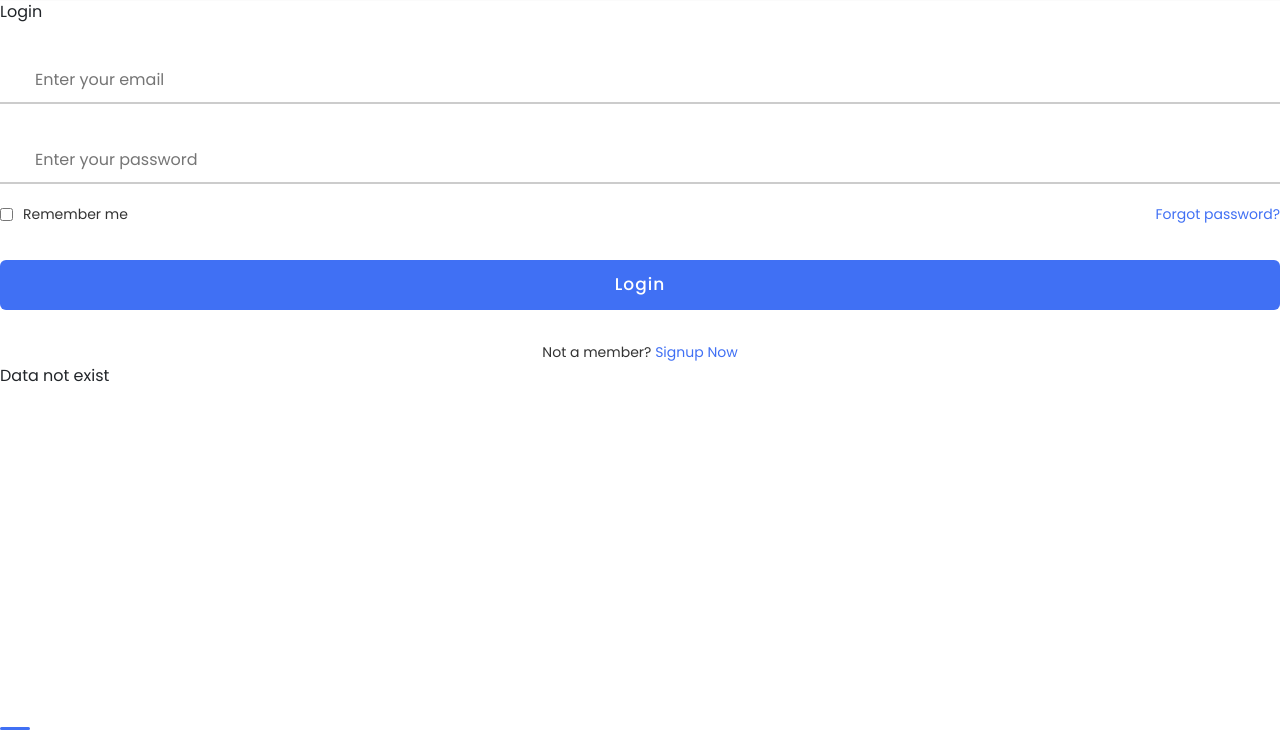
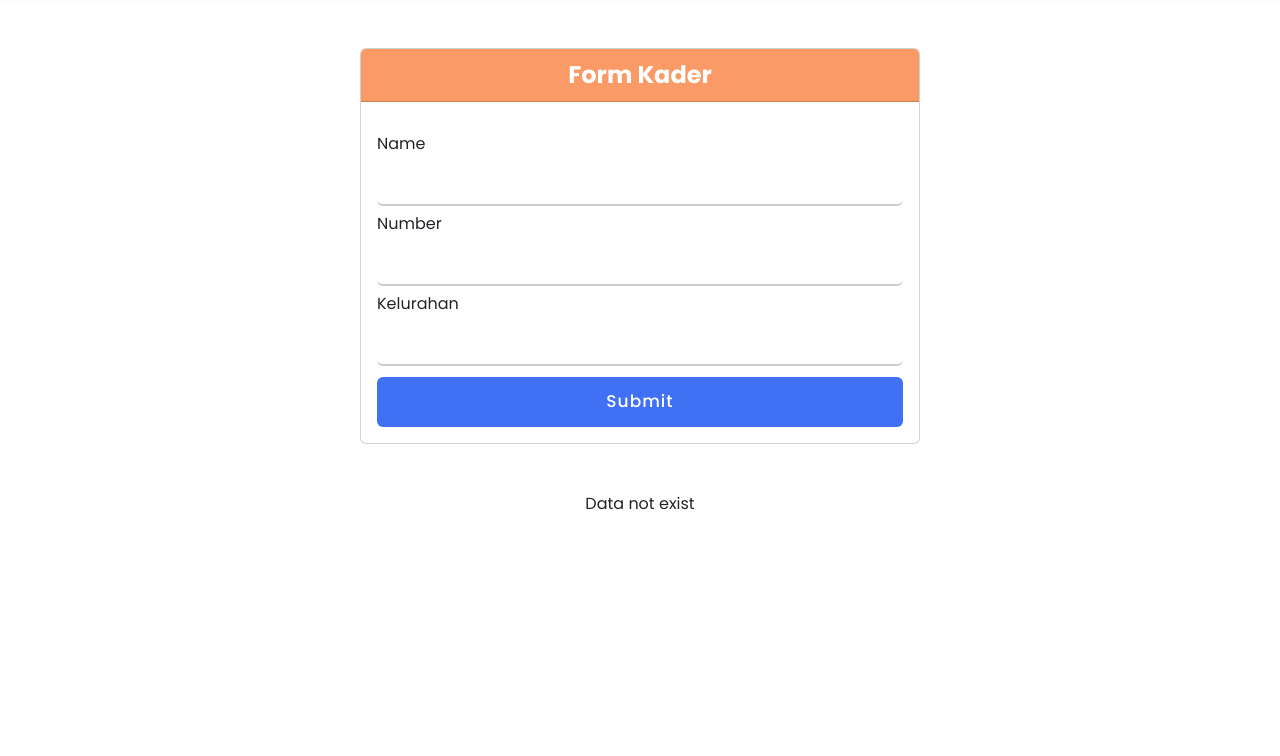
Before and after one commit to michaelalverian/project_wahana-visi-indonesia, a Django app: page /kader in a window 1280 px wide. Shown: the part 70-826 px from the top of the page. Before the commit the page ends 800 px from the top, so only its background shows below. Run offline with Django 4.2, Linux system fonts and the light colour scheme; the visitor is signed in with stand-in values (Sample User, id 1); data that the repository does not hold is empty; some libraries are stand-ins or nearby versions.

Commit message:
bug fixing

```diff
--- a/wvi/models.py
+++ b/wvi/models.py
@@ -43,5 +43,5 @@
     status = models.TextField(null=True)
 
 class Parameters(models.Model):
-    deadline_due_date_field = models.IntegerField(null=True)
-    target_child = models.IntegerField(null=True)
+    deadline_due_date_field = models.IntegerField(default=0)
+    target_child = models.IntegerField(default=0)
--- a/wvi/static/bootstrap/css/navbar.css
+++ b/wvi/static/bootstrap/css/navbar.css
@@ -23,6 +23,7 @@
     align-items: center;
     background: #fff;
     box-shadow: 0 0 1px rgba(0, 0, 0, 0.1);
+    z-index: 999;
 }
 
 nav .logo {
@@ -103,7 +104,7 @@
 }
 
 .overlay {
-    position: fixed;
+    position: absolute;
     top: 0;
     left: -100%;
     height: 1000vh;
@@ -112,6 +113,7 @@
     pointer-events: none;
     transition: all 0.4s ease;
     background: rgba(0, 0, 0, 0.3);
+    z-index: 999;
 }
 
 nav.open~.overlay {
--- a/wvi/templates/child_record.html
+++ b/wvi/templates/child_record.html
@@ -69,8 +69,7 @@
                                 <input type="hidden" name="childrecord_id" value="{{child.id}}">
                                 <select name="kader_id" id="kader">
                                     {% for kader in kaders %}
-                                    <option value="{{kader.id}}" {% if kader.id==child.kader_id.id %} selected {% endif
-                                        %}>{{kader.name}} - {{kader.phone_number}}</option>
+                                    <option value="{{kader.id}}" {% if kader.id == child.kader_id.id %} selected {% endif %}>{{kader.name}} - {{kader.phone_number}}</option>
                                     {% endfor %}
                                     <option value="NULL" {% if child.kader_id is None %} selected {% endif %}></option>
                                 </select>
@@ -132,4 +131,4 @@
 
     });
 </script>
-{% enblock %}
+{% endblock %}
--- a/wvi/templates/correspondence.html
+++ b/wvi/templates/correspondence.html
@@ -63,8 +63,7 @@
                         <input type="hidden" name="correspondence_id" value="{{correspondence.id}}">
                         <select name="kader_id" id="kader">
                             {% for kader in kaders %}
-                            <option value="{{kader.id}}" {% if kader.id==correspondence.kader_id.id %} selected {% endif
-                                %}>{{kader.name}} - {{kader.phone_number}}</option>
+                            <option value="{{kader.id}}" {% if kader.id == correspondence.kader_id.id %} selected {% endif %}>{{kader.name}} - {{kader.phone_number}}</option>
                             {% endfor %}
                             <option value="NULL" {% if correspondence.kader_id is None %} selected {% endif %}></option>
                         </select>
--- a/wvi/templates/kader.html
+++ b/wvi/templates/kader.html
@@ -15,47 +15,62 @@
 </form>
 <hr>
 <br><br> -->
-
+<div class="card mx-auto my-5" style="width: 35rem;">
+    <div class="card-header my-0" style="background-color: rgba(249, 131, 65, 0.8); text-align: center; font-weight: bold; color: #fff; font-size: x-large;">Form Kader</div>
+    <div class="card-body pt-0">
         <div class="forms">
             <div class="form login">
-        <span class="title">Login</span>
-        <form action="#">
+                <form action="/kader/insert" method="post">
+                    {% csrf_token %}
                     <div class="input-field">
-                <input type="text" placeholder="Enter your email" required>
-                <i class="uil uil-envelope icon"></i>
+                        <label for="name">Name</label>
+                        <input type="text" name="name" id="name" class="form-control" required>
                     </div>
                     <div class="input-field">
-                <input type="password" class="password" placeholder="Enter your password" required>
-                <i class="uil uil-lock icon"></i>
-                <i class="uil uil-eye-slash showHidePw"></i>
+                        <label for="number">Number</label>
+                        <input type="text" class="form-control" name="number" id="number" required>
                     </div>
-            <div class="checkbox-text">
-                <div class="checkbox-content">
-                    <input type="checkbox" id="logCheck">
-                    <label for="logCheck" class="text">Remember me</label>
-                </div>
-
-                <a href="#" class="text">Forgot password?</a>
+                    <div class="input-field">
+                        <label for="name">Kelurahan</label>
+                        <input type="text" name="kelurahan" id="kelurahan" class="form-control" required>
                     </div>
                     <div class="input-field button">
-                <input type="button" value="Login">
+                        <input type="submit" value="Submit">
                     </div>
                 </form>
-        <div class="login-signup">
-            <span class="text">Not a member?
-                <a href="#" class="text signup-link">Signup Now</a>
-            </span>
+            </div>
         </div>
     </div>
 </div>
 {% if kaders %}
-<table>
-    <tr>
+<table class="mx-auto">
+    <tr style="background-color: rgba(249, 131, 65, 0.8); color: #fff; text-align: center;">
         <th>Name</th>
         <th>Phone Number</th>
+        <th>Sub-District</th>
+        <th colspan="2">Action</th>
     </tr>
     {% for kader in kaders %}
     <tr>
+        <td class="px-1 py-1"><input type="text" class="form-control" name="name" value="{{kader.name}}"></td>
+        <td class="px-1 py-1"><input type="text" class="form-control" name="number" value="{{kader.phone_number}}"></td>
+        <td class="px-1 py-1"><input type="text" class="form-control" name="kelurahan" value="{{kader.kelurahan}}"></td>
+        <td class="px-1 py-1">
+            <form action="kader/update" method="post">
+                {% csrf_token %}
+                <input type="hidden" name="kader_id" id="kader_id" value="{{kader.id}}">
+                <button type="submit" class="btn btn-secondary">Update</button>
+            </form>
+        </td>
+        <td class="px-1 py-1">
+            <form action="kader/delete" method="post">
+                {% csrf_token %}
+                <input type="hidden" name="kader_id" id="kader_id" value="{{kader.id}}">
+                <button type="submit" class="btn btn-danger">Delete</button>
+            </form>
+        </td>
+    </tr>
+    <!-- <tr>
         <form action="kader/update" method="post">
             {% csrf_token %}
             <input type="hidden" name="kader_id" id="kader_id" value="{{kader.id}}">
@@ -69,12 +84,12 @@
             <input type="hidden" name="kader_id" id="kader_id" value="{{kader.id}}">
             <td><button type="submit" class="btn btn-danger">Delete</button></td>
         </form>
-    </tr>
+    </tr> -->
     {% endfor %}
 </table>
 
 {% else %}
-<p>Data not exist</p>
+<p style="text-align: center;">Data not exist</p>
 {% endif %}
 {% endblock %}
 
--- a/wvi/templates/navbar.html
+++ b/wvi/templates/navbar.html
@@ -75,15 +75,14 @@
                         </a>
                     </li>
                 </ul>
-
-                <div class="bottom-cotent">
+                <ul class="lists bottom-content" style="padding-left: 0;">
                     <li class="list">
                         <a href="/logout" class="nav-link">
                             <i class="bx bx-log-out icon"></i>
                             <span class="link">Logout</span>
                         </a>
                     </li>
-                </div>
+                </ul>
             </div>
         </div>
     </nav>
--- a/wvi/views/correspondence_views.py
+++ b/wvi/views/correspondence_views.py
@@ -16,7 +16,7 @@
             template_name = "correspondence.html"
             for correspondence in Correspondence.objects.all():
                 correspondence.days_before_due_date_field = (correspondence.due_date_field - datetime.datetime.now().date() ).days
-                correspondence.days_before_due_date_system= (correspondence.due_date_system - datetime.datetime.now().date() ).days
+                correspondence.days_before_due_date_system = (correspondence.due_date_system - datetime.datetime.now().date() ).days
                 correspondence.save()
             context = {
                 "correspondences" : Correspondence.objects.all(),
@@ -68,6 +68,7 @@
                         type = datas.loc[i, 'Correspondence Type']
                         creation_date = datetime.datetime.strptime(datas.loc[i, 'Creation Date'], '%d-%b-%Y')
                         mail_action = datas.loc[i, 'Mail Action and Route']
+                        print(Parameters.objects.get(pk=1).deadline_due_date_field)
                         due_date_field =  creation_date + datetime.timedelta(days=Parameters.objects.get(pk=1).deadline_due_date_field)
                         due_date_system = datetime.datetime.strptime(datas.loc[i, 'Due Date System'], '%d-%b-%Y')
                         days_before_due_date_field = (due_date_field - datetime.datetime.now() ).days
```
Also changed, not shown: commands.txt (+11 -0 lines), wvi/migrations/0011_alter_parameters_deadline_due_date_field_and_more.py (added). Lines whose indentation alone changed are shown as unchanged.
